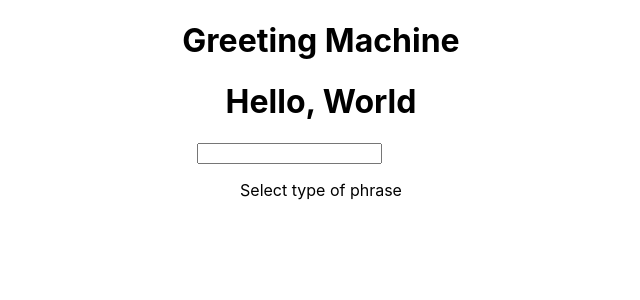
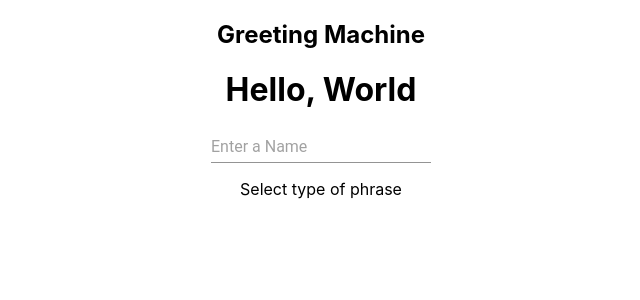
Before and after one commit to jennego/greet-machine, a React (Create React App) app: page / in a window 1280 px wide. Shown: the top 300 px of the page, without its empty margins (319-959 px from the left). Built offline with nearby package versions, Linux system fonts and the light colour scheme.

Commit message:
Design tweaks

```diff
--- a/src/conponents/App.js
+++ b/src/conponents/App.js
@@ -8,7 +8,7 @@ class App extends Component {
   render() {
     return (
       <div className="App">
-      <h1> Greeting Machine </h1>
+      <h2> Greeting Machine </h2>
 
 
 
--- a/src/conponents/NameInsert/NameInsert.js
+++ b/src/conponents/NameInsert/NameInsert.js
@@ -1,9 +1,10 @@
 import React, { PureComponent } from 'react';
 import PropTypes from 'prop-types';
 import { withStyles } from '@material-ui/core/styles';
-// import Input from '@material-ui/core/Input'
-import Button from '@material-ui/core/Button'
-import {Input } from 'reactstrap';
+import Input from '@material-ui/core/Input'
+import InputLabel from '@material-ui/core/InputLabel';
+
+
 import PhraseDisplay from './PhraseDisplay'
 //import { Test } from './NameInsert.styles';
 
@@ -53,12 +54,11 @@ class NameInsert extends PureComponent {
       <div className="NameInsertWrapper">
         <PhraseDisplay name={this.state.name}>
         </PhraseDisplay>
-        <Input type='text' label='Name' value={this.state.value}
+        <Input type='text' label='Name' variant="outlined" placeholder="Enter a Name" value={this.state.value}
           onChange={e => {
             this.setState({ name: e.target.value })
           }}>
         </Input>
-        <Button> </Button>
       </div>
     );
   }
```
